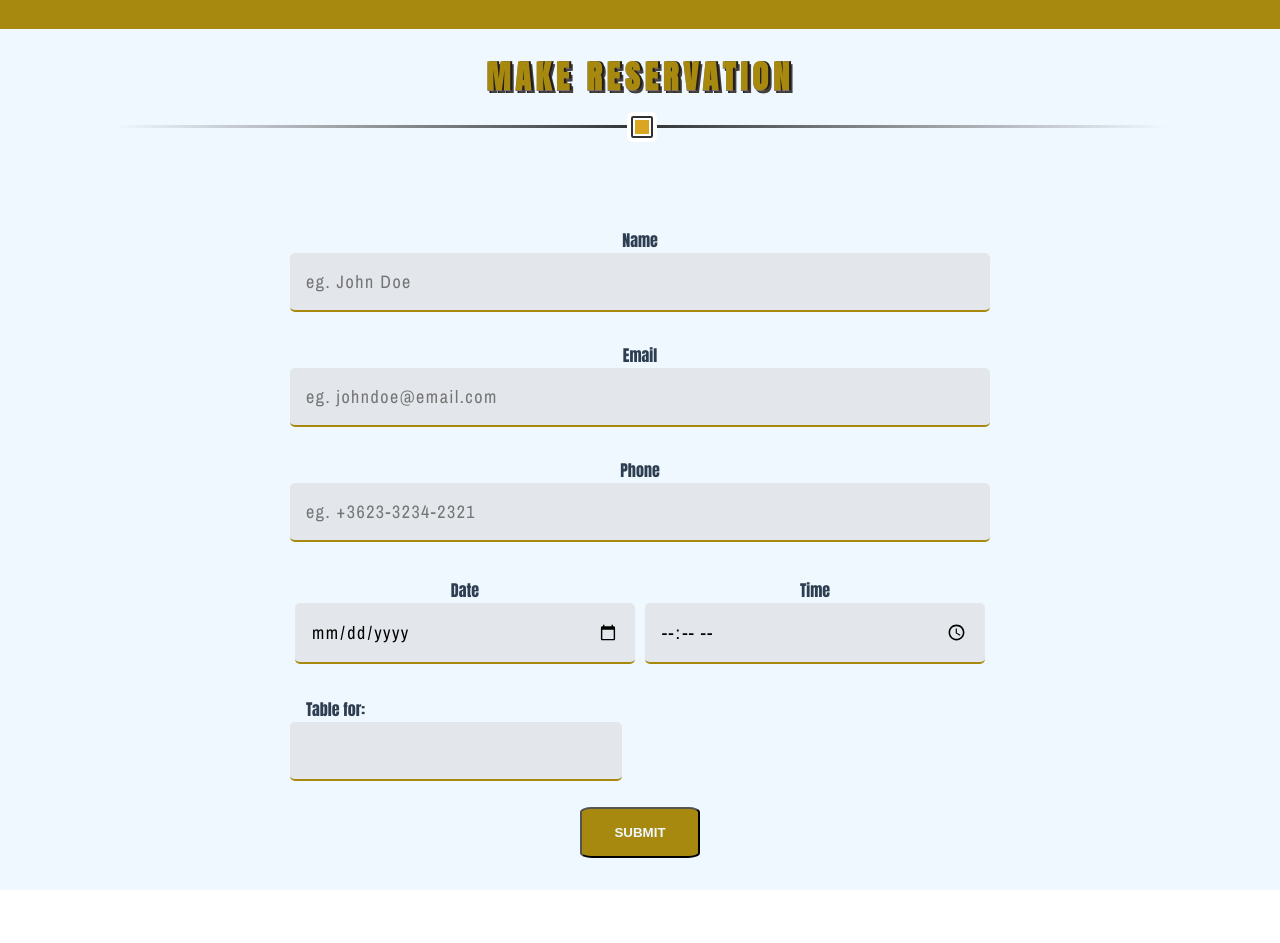
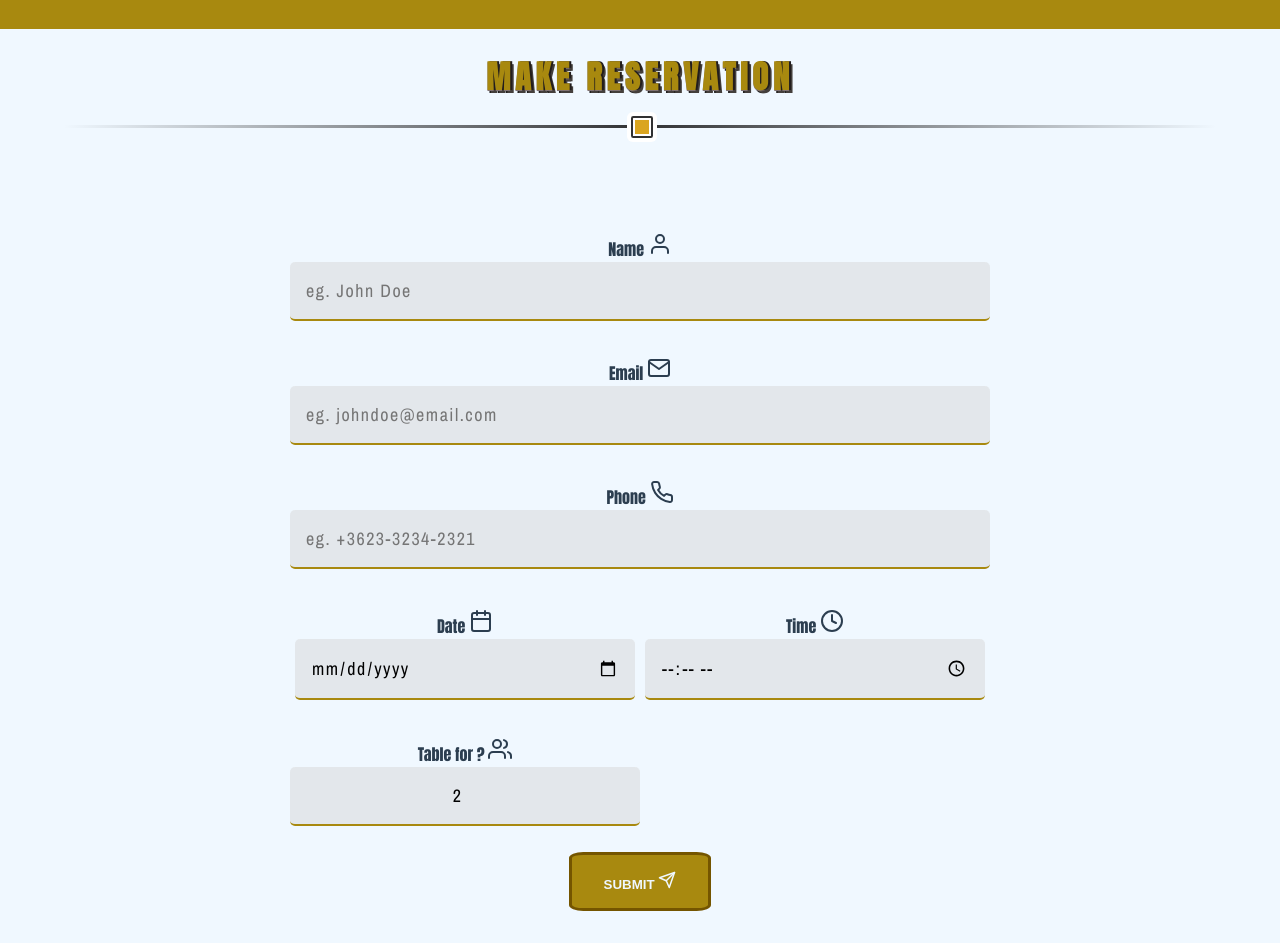
Before and after one commit to eevan7a9/freshmeat-restaurant-e7a9, a Vue app in the folder frontend-restaurant/: page /#/ in a window 1280 px wide. Shown: the part 6820-7763 px from the top of the page. Before the commit the page ends 7710 px from the top, so only its background shows below. Built offline with nearby package versions, Linux system fonts and the light colour scheme.

Commit message:
added icons and modal

```diff
--- a/frontend-restaurant/src/components/MakeReservation.vue
+++ b/frontend-restaurant/src/components/MakeReservation.vue
@@ -5,7 +5,23 @@
     <div class="form-wrapper">
       <form @submit.prevent="submit">
         <div class="input-wrapper">
-          <label>Name</label>
+          <label>
+            Name
+            <svg
+              xmlns="http://www.w3.org/2000/svg"
+              width="24"
+              height="24"
+              viewBox="0 0 24 24"
+              fill="none"
+              stroke="currentColor"
+              stroke-width="2"
+              stroke-linecap="round"
+              stroke-linejoin="round"
+            >
+              <path d="M20 21v-2a4 4 0 0 0-4-4H8a4 4 0 0 0-4 4v2" />
+              <circle cx="12" cy="7" r="4" />
+            </svg>
+          </label>
           <input
             type="text"
             v-model="form.name"
@@ -16,7 +32,25 @@
           <span></span>
         </div>
         <div class="input-wrapper">
-          <label>Email</label>
+          <label>
+            Email
+            <svg
+              xmlns="http://www.w3.org/2000/svg"
+              width="24"
+              height="24"
+              viewBox="0 0 24 24"
+              fill="none"
+              stroke="currentColor"
+              stroke-width="2"
+              stroke-linecap="round"
+              stroke-linejoin="round"
+            >
+              <path
+                d="M4 4h16c1.1 0 2 .9 2 2v12c0 1.1-.9 2-2 2H4c-1.1 0-2-.9-2-2V6c0-1.1.9-2 2-2z"
+              />
+              <polyline points="22,6 12,13 2,6" />
+            </svg>
+          </label>
           <input
             type="email"
             v-model="form.email"
@@ -27,7 +61,24 @@
           <span></span>
         </div>
         <div class="input-wrapper">
-          <label>Phone</label>
+          <label>
+            Phone
+            <svg
+              xmlns="http://www.w3.org/2000/svg"
+              width="24"
+              height="24"
+              viewBox="0 0 24 24"
+              fill="none"
+              stroke="currentColor"
+              stroke-width="2"
+              stroke-linecap="round"
+              stroke-linejoin="round"
+            >
+              <path
+                d="M22 16.92v3a2 2 0 0 1-2.18 2 19.79 19.79 0 0 1-8.63-3.07 19.5 19.5 0 0 1-6-6 19.79 19.79 0 0 1-3.07-8.67A2 2 0 0 1 4.11 2h3a2 2 0 0 1 2 1.72 12.84 12.84 0 0 0 .7 2.81 2 2 0 0 1-.45 2.11L8.09 9.91a16 16 0 0 0 6 6l1.27-1.27a2 2 0 0 1 2.11-.45 12.84 12.84 0 0 0 2.81.7A2 2 0 0 1 22 16.92z"
+              />
+            </svg>
+          </label>
           <input
             type="text"
             v-model="form.phone"
@@ -39,23 +90,101 @@
         </div>
         <div class="date-time-wrapper">
           <div class="input-wrapper date-time">
-            <label>Date</label>
+            <label>
+              Date
+              <svg
+                xmlns="http://www.w3.org/2000/svg"
+                width="24"
+                height="24"
+                viewBox="0 0 24 24"
+                fill="none"
+                stroke="currentColor"
+                stroke-width="2"
+                stroke-linecap="round"
+                stroke-linejoin="round"
+              >
+                <rect x="3" y="4" width="18" height="18" rx="2" ry="2" />
+                <line x1="16" y1="2" x2="16" y2="6" />
+                <line x1="8" y1="2" x2="8" y2="6" />
+                <line x1="3" y1="10" x2="21" y2="10" />
+              </svg>
+            </label>
             <input type="date" v-model="form.date" />
           </div>
           <div class="input-wrapper date-time">
-            <label>Time</label>
+            <label>
+              Time
+              <svg
+                xmlns="http://www.w3.org/2000/svg"
+                width="24"
+                height="24"
+                viewBox="0 0 24 24"
+                fill="none"
+                stroke="currentColor"
+                stroke-width="2"
+                stroke-linecap="round"
+                stroke-linejoin="round"
+              >
+                <circle cx="12" cy="12" r="10" />
+                <polyline points="12 6 12 12 16 14" />
+              </svg>
+            </label>
             <input type="time" v-model="form.time" />
           </div>
         </div>
         <div class="number-people-wrapper">
           <div class="input-wrapper">
-            <label>Table for:</label>
-            <input type="number" v-model="form.people" min="1" max="6" value="1" />
+            <label>
+              Table for ?
+              <svg
+                xmlns="http://www.w3.org/2000/svg"
+                width="24"
+                height="24"
+                viewBox="0 0 24 24"
+                fill="none"
+                stroke="currentColor"
+                stroke-width="2"
+                stroke-linecap="round"
+                stroke-linejoin="round"
+              >
+                <path d="M17 21v-2a4 4 0 0 0-4-4H5a4 4 0 0 0-4 4v2" />
+                <circle cx="9" cy="7" r="4" />
+                <path d="M23 21v-2a4 4 0 0 0-3-3.87" />
+                <path d="M16 3.13a4 4 0 0 1 0 7.75" />
+              </svg>
+            </label>
+            <input type="number" v-model="form.people" min="1" max="6" />
           </div>
         </div>
-        <button type="submit">Submit</button>
+        <button type="submit">
+          Submit
+          <svg
+            xmlns="http://www.w3.org/2000/svg"
+            width="18"
+            height="18"
+            viewBox="0 0 24 24"
+            fill="none"
+            stroke="currentColor"
+            stroke-width="2"
+            stroke-linecap="round"
+            stroke-linejoin="round"
+          >
+            <line x1="22" y1="2" x2="11" y2="13" />
+            <polygon points="22 2 15 22 11 13 2 9 22 2" />
+          </svg>
+        </button>
       </form>
     </div>
+    <transition name="fade">
+      <div class="modal-wrapper" v-if="modal">
+        <div class="modal">
+          <header>Success, reservation sent</header>
+          <img src="@/assets/images/message_sent.svg" alt srcset />
+          <p>Later, we will call you and email you.</p>
+          <button @click="modal = 0">Ok</button>
+        </div>
+      </div>
+    </transition>
   </div>
 </template>
 
@@ -69,17 +198,17 @@ export default {
     return {
       form: {
         date: "",
-        time: ""
-      }
-      //   first_name: "",
-      //   last_name: "",
-      //   email: "",
-      //   number: "",
+        time: "",
+        people: 2
+      },
+      modal: 0
     };
   },
   methods: {
     submit() {
-      console.log(this.form);
+      this.form.date = "";
+      this.form.time = "";
+      this.modal = 1;
     }
   },
   created() {
@@ -149,7 +278,7 @@ $mainColor: #a8890f;
       }
       span {
         height: 3px;
-        background: blue;
+        background: $mainColor;
         width: 0;
       }
       &.date-time {
@@ -160,13 +289,15 @@ $mainColor: #a8890f;
       display: flex;
     }
     .number-people-wrapper {
-      //   background: red;
+      width: 50%;
+      // padding-right: 3rem;
       label {
-        text-align: left;
+        // text-align: left;
         padding: 0 1rem;
       }
       input {
-        max-width: 300px;
+        width: auto;
+        text-align: center;
       }
     }
     button {
@@ -179,6 +310,7 @@ $mainColor: #a8890f;
       transition: 0.7s;
       font-weight: 900;
       text-transform: uppercase;
+      border: rgb(116, 85, 0) solid 3px;
       &:hover {
         background: aliceblue;
         border: 2px solid $mainColor;
@@ -186,5 +318,47 @@ $mainColor: #a8890f;
       }
     }
   }
+  .modal-wrapper {
+    height: 100vh;
+    width: 100%;
+    background: #201f1e54;
+    top: 0;
+    position: fixed;
+    z-index: 9999;
+    display: flex;
+    align-items: center;
+    justify-content: center;
+    overflow: hidden;
+    .modal {
+      background: aliceblue;
+      border: $mainColor solid 3px;
+      padding: 2rem;
+      box-shadow: 0 8px 16px 0 rgba(0, 0, 0, 0.62);
+      p {
+        padding: 2rem;
+        color: $mainColor;
+        font-size: 20px;
+        font-family: "Archivo Narrow", sans-serif;
+        text-shadow: 0px 0px 0px #a48474, -1px -1px 0px #392d2a,
+          1px -1px 1px #413f3f, -1px 1px 1px #413f3f, 0px 0px 0px #413f3f;
+        // background: #07070642;
+      }
+      button {
+        margin-top: 10px;
+        padding: 10px 2rem;
+        background: $mainColor;
+        border-radius: 10%;
+        cursor: pointer;
+        color: aliceblue;
+        font-weight: 900;
+        text-transform: uppercase;
+        border: rgb(116, 85, 0) solid 3px;
+        transition: 0.4s;
+        &:hover {
+          background: #8b7109;
+        }
+      }
+    }
+  }
 }
 </style>
--- a/frontend-restaurant/src/views/Home.vue
+++ b/frontend-restaurant/src/views/Home.vue
@@ -33,9 +33,7 @@
       <Gallery />
     </section>
     <section id="makeReservation">
-      <div class="container">
-        <MakeReservation />
-      </div>
+      <MakeReservation />
     </section>
   </div>
 </template>
```
Also changed, not shown: frontend-restaurant/src/assets/images/message_sent.svg (added).
